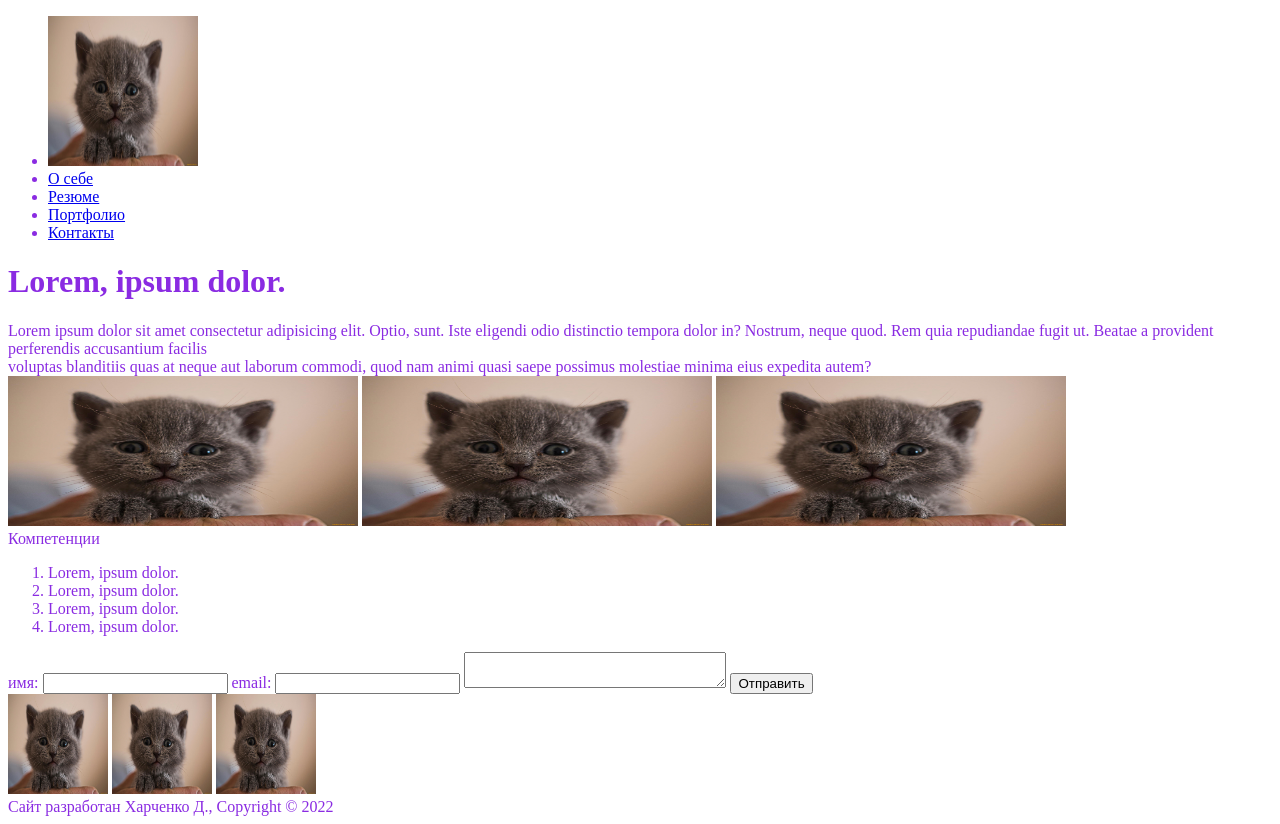
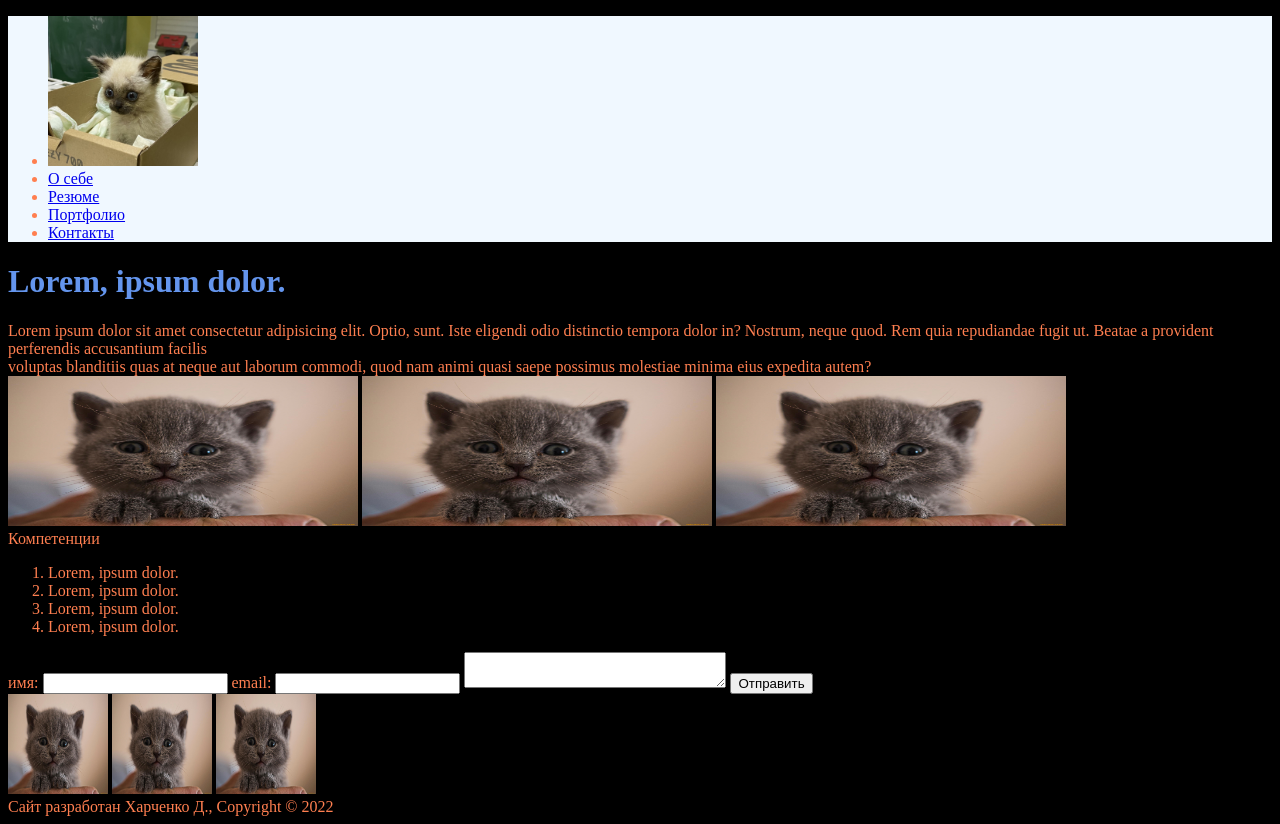
Before and after one commit to KhDV/Web, a PHP site: page / in a window 1280 px wide. Run offline with PHP 8.4, Linux system fonts and the light colour scheme.

Commit message:
кисы

```diff
--- a/task1/index.html
+++ b/task1/index.html
@@ -1,7 +1,7 @@
 <!DOCTYPE html>
 <html lang="en">
 <head>
-    <link rel="stylesheet" type="text/css" href="task1\style.css">
+    <link rel="stylesheet" href="style.css">
     <meta charset="UTF-8">
     <meta http-equiv="X-UA-Compatible" content="IE=edge">
     <meta name="viewport" content="width=device-width, initial-scale=1.0">
@@ -10,7 +10,7 @@
 <body>
     <header>
         <ul>
-        <li><img src="11.jpg" alt="" style="width:150px;height:150px;"></li>
+        <li><img src="1.jpg" alt="" style="width:150px;height:150px;"></li>
         <li><a href="url">О себе</a></li>
         <li><a href="url">Резюме</a></li>
         <li><a href="url">Портфолио</a></li>
--- a/task1/style.css
+++ b/task1/style.css
@@ -1,3 +1,10 @@
+header {
+    background-color: aliceblue;
+}
 body {
-    color: blueviolet;
+    color:coral;
+    background-color: black;
 }
+h1 {
+    color:cornflowerblue;
+}
```
Also changed, not shown: task1/1.jpg (added), task1/2.jpg (added), task1/3.jpg (added), task1/4.jpg (added), task1/5.jpg (added).
